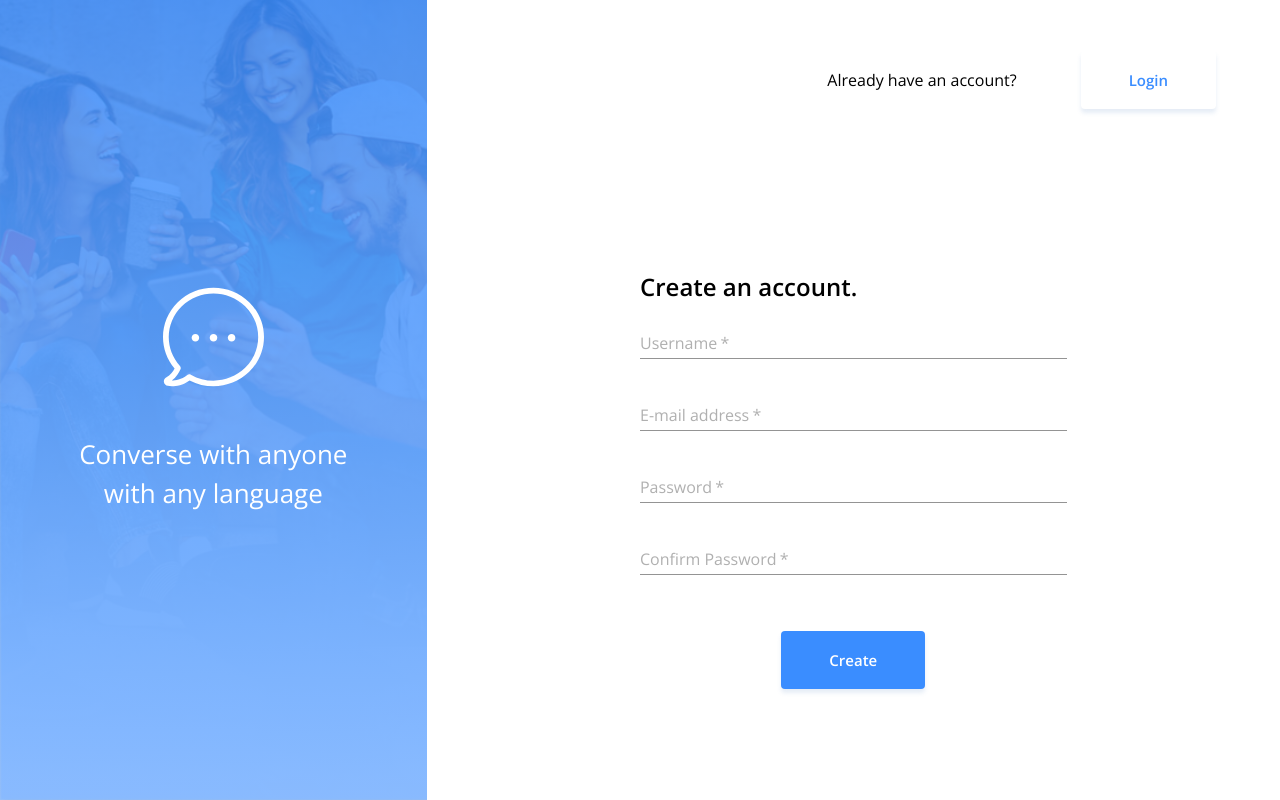
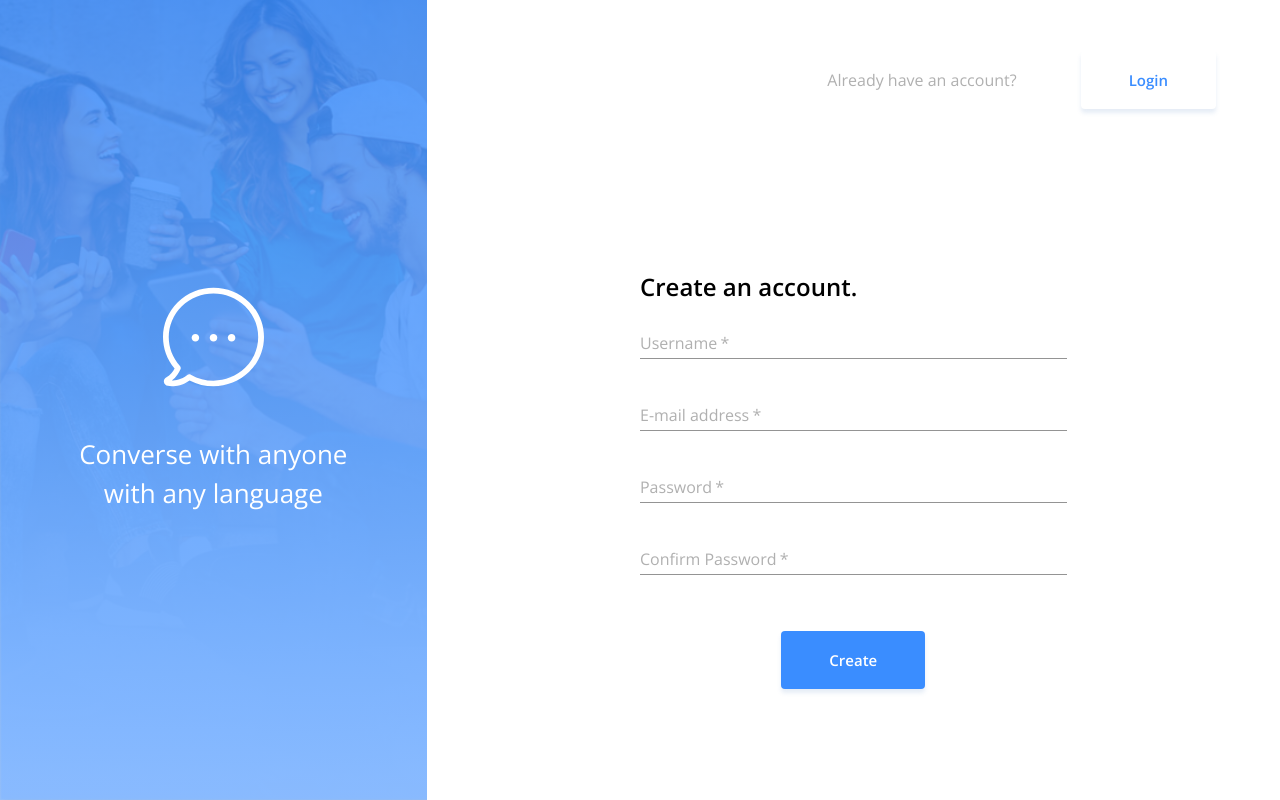
Before and after one commit to Rhut-virani/c8777e, a React (Create React App) app in the folder client/: page /register in a window 1280 px wide. Built offline with nearby package versions, Linux system fonts and the light colour scheme; no server answers.

Commit message:
correct header text color

```diff
--- a/client/src/components/Auth/Header.js
+++ b/client/src/components/Auth/Header.js
@@ -15,6 +15,7 @@ const useStyles = makeStyles((theme) => ({
   },
   headerText: {
     margin: "0 4rem",
+    color: "#B0B0B0",
     [theme.breakpoints.down("sm")]: {
       margin: "0 1rem",
     },
```
